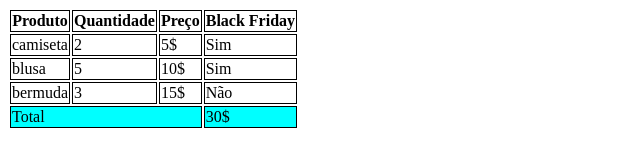
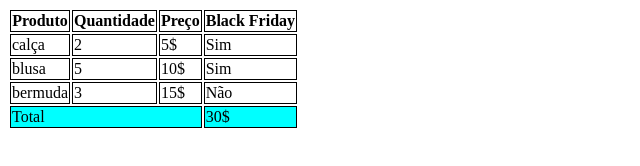
Before and after one commit to Eliezzerr/Tabelas-aula, a plain HTML site: page index.html in a window 1280 px wide. Shown: the full height of the page, 0-640 px from the left. Drawn offline with Linux system fonts and the light colour scheme.

Commit message:
Mudando camiseta por calça

```diff
--- a/index.html
+++ b/index.html
@@ -29,7 +29,7 @@
 
         <tbody>
         <tr>
-            <td>camiseta</td>
+            <td>calça</td>
             <td>2</td>
             <td>5$</td>
             <td>Sim</td>
```
